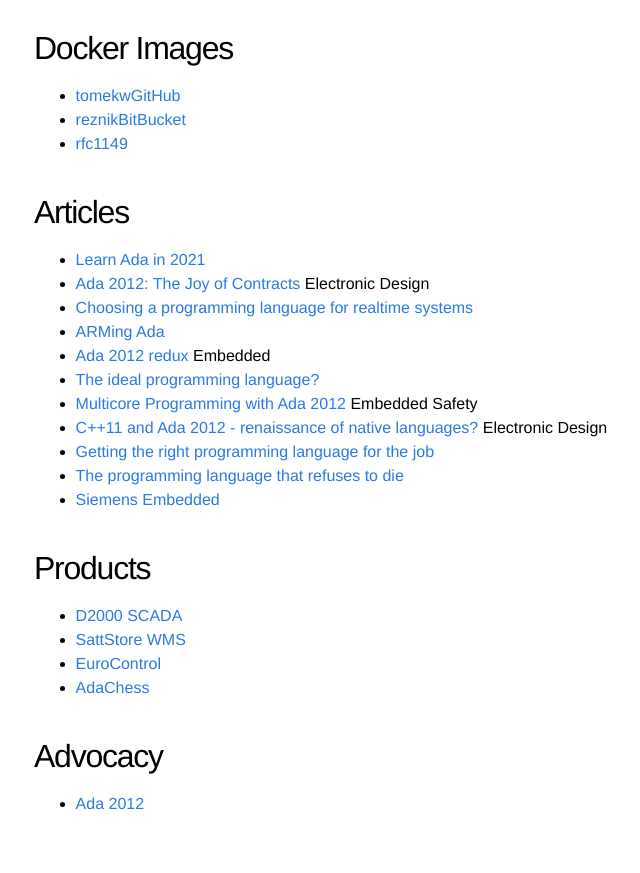
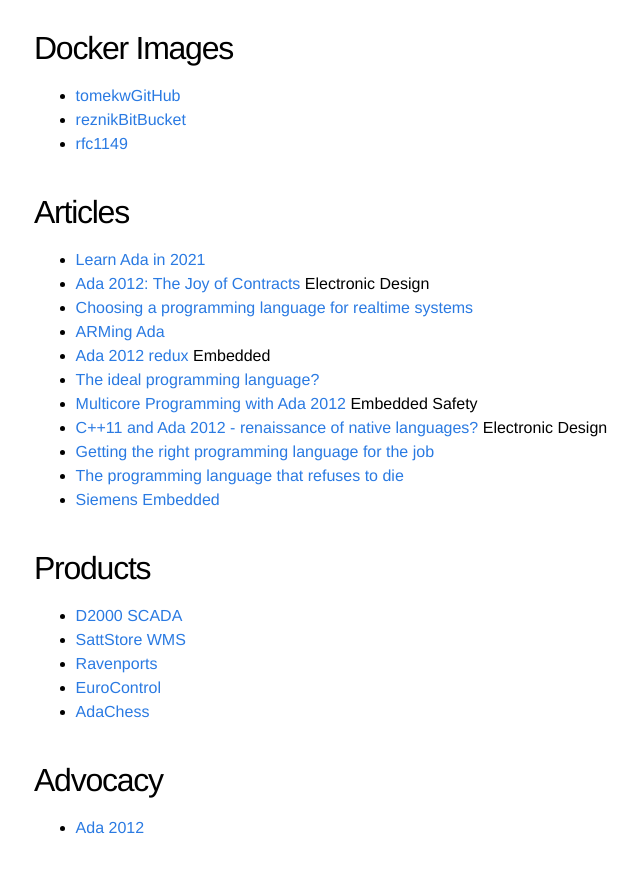
Before and after one commit to quornings/quornings.github.io, a Jekyll site: the page built from ada/blogs.md, in a window 1280 px wide and 900 px high, scrolled down 1298 px. Shown: the top 873 px of the window, without its empty margins (206-846 px from the left). Built offline with Jekyll 4.4.1, drawn with Linux system fonts in a browser that asks for light colours.

Commit message:
Add Ravenports

```diff
--- a/ada/blogs.md
+++ b/ada/blogs.md
@@ -70,6 +70,7 @@ Vulnerabilities
 
 - [D2000 SCADA](https://d2000.ipesoft.com)
 - [SattStore WMS](https://www.consafelogistics.com/products/sattstore-wms/)
+- [Ravenports](http://www.ravenports.com)
 - [EuroControl](https://www.eurocontrol.int)
 - [AdaChess](http://www.adachess.com)
 
```
